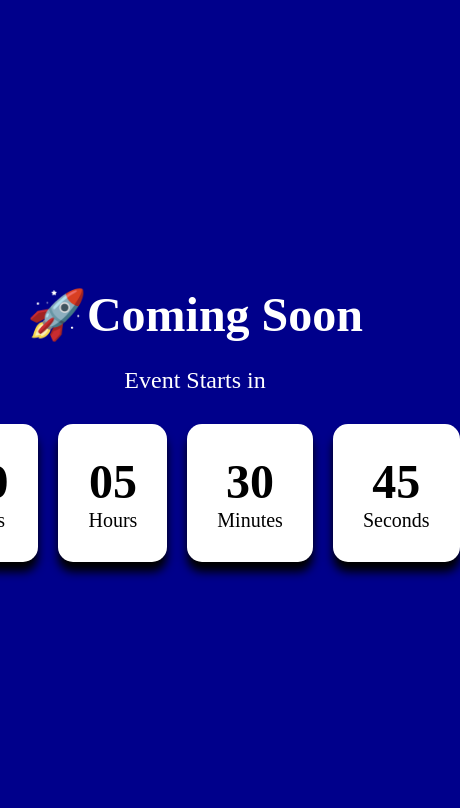
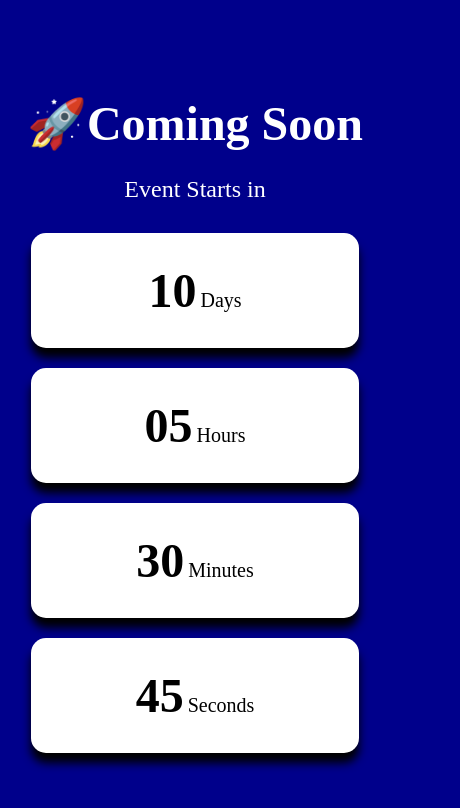
Before and after one commit to Teja4206/Event_Timer, a plain HTML site: page index.html in a window 390 px wide. Shown: the whole page, 460 px wide, since content can reach past the window. Drawn offline with Linux system fonts and the light colour scheme.

Commit message:
Update index.html

```diff
--- a/index.html
+++ b/index.html
@@ -5,6 +5,15 @@
     <meta name="viewport" content="width=device-width, initial-scale=1.0">
     <title>Document</title>
     <style>
+        @media (max-width: 600px) {
+  .timer {
+    flex-direction: column;
+    align-items: center;
+  }
+  .time-box {
+    width: 80%;
+  }
+}
         .container{
             text-align: center;
         }
```
